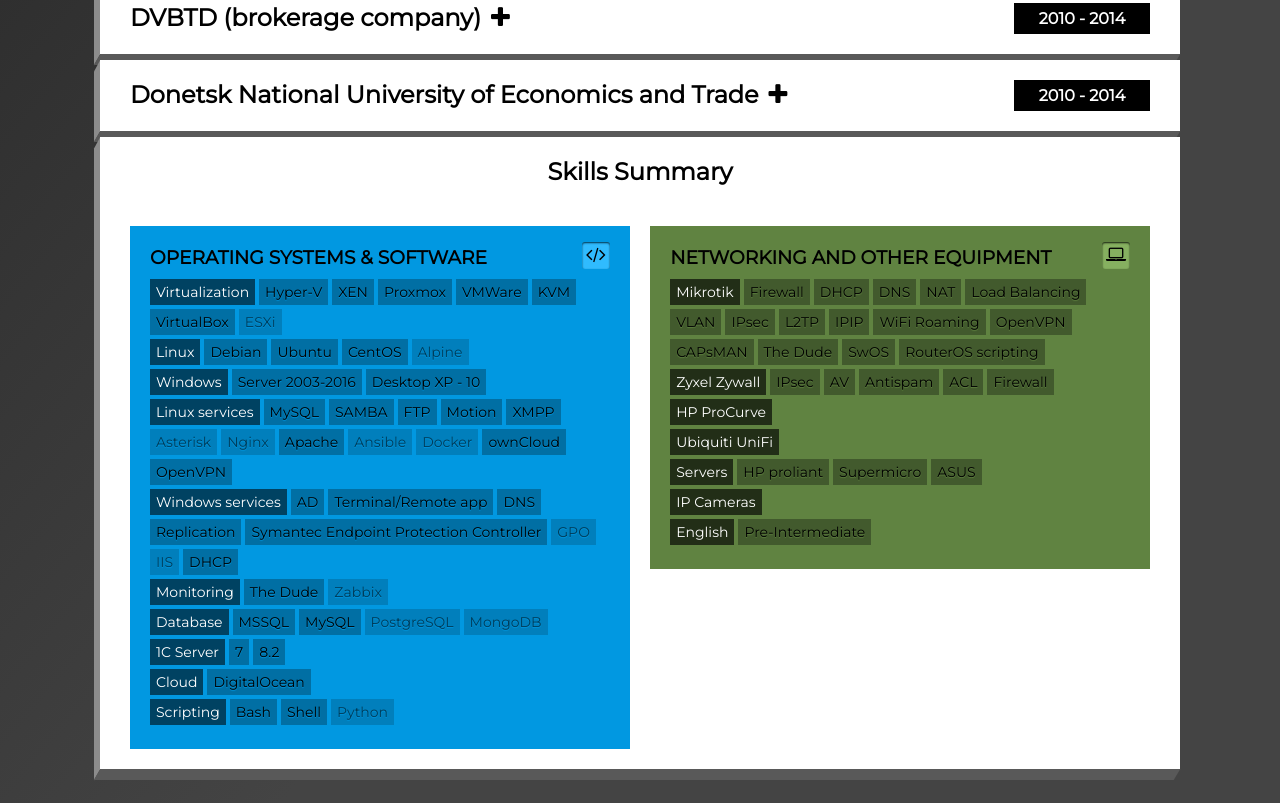
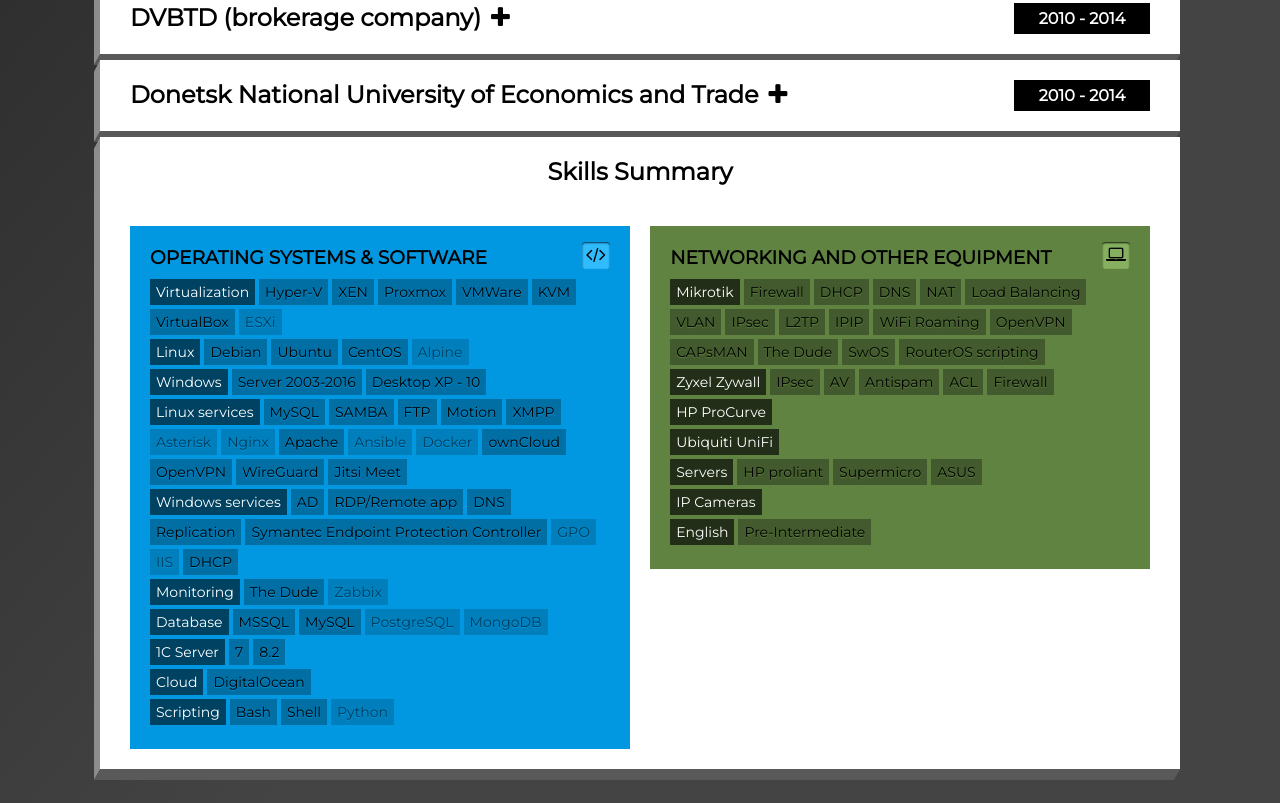
Before and after one commit to Mihailov-SA/mihailov-sa.github.io, a plain HTML site: page index.html in a window 1280 px wide. Shown: the part 714-1517 px from the top of the page. Drawn offline with nearby package versions, Linux system fonts and the light colour scheme.

Commit message:
Add some new knowledges

```diff
--- a/index.html
+++ b/index.html
@@ -117,9 +117,11 @@
 		  <li class="light">Docker</li>
 		  <li>ownCloud</li>
 		  <li>OpenVPN</li>
+		  <li>WireGuard</li>
+		  <li>Jitsi Meet</li>
           <li class="prim">Windows services</li>
           <li>AD</li>
-          <li>Terminal/Remote app</li>
+          <li>RDP/Remote app</li>
 		  <li>DNS</li>
 		  <li>Replication</li>
 		  <li>Symantec Endpoint Protection Controller</li>
```
